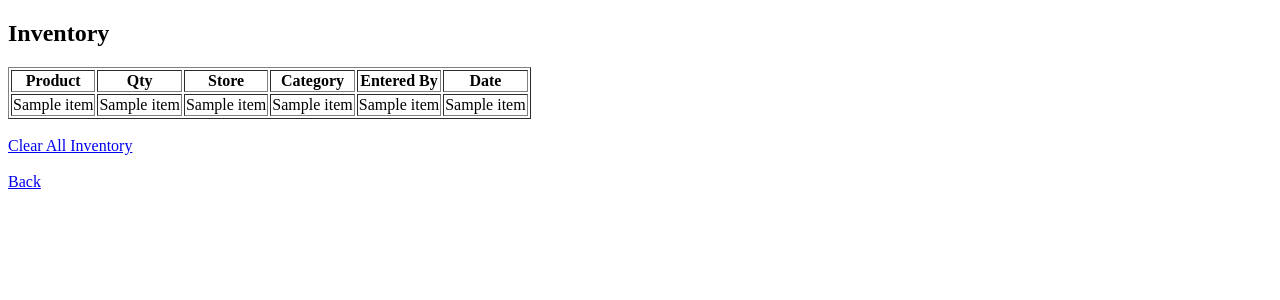
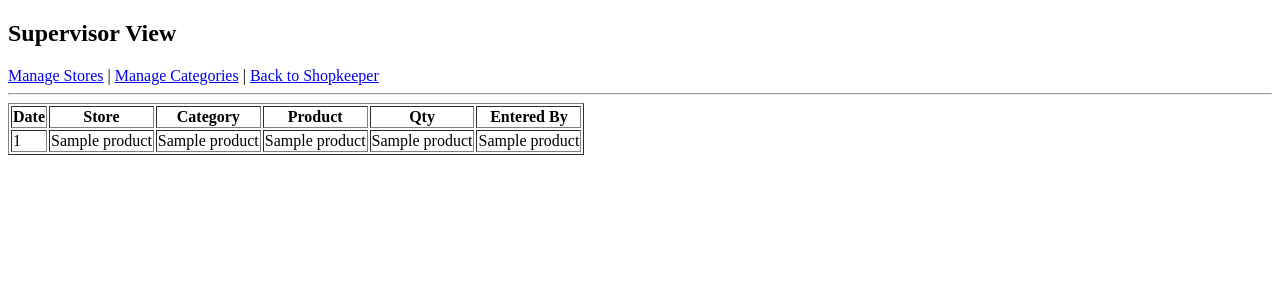
Before and after one commit to hetshah8100/inventory-system, a Flask app: template templates/supervisor.html in a window 1280 px wide. Shown: the top 300 px of the page. Run offline with Flask 3, Linux system fonts and the light colour scheme; the template is opened without the code that fills it: most values are stand-ins (such as "Sample title", 1, 10 or a date in 2020); some libraries are stand-ins or nearby versions.

Commit message:
Update supervisor.html

```diff
--- a/templates/supervisor.html
+++ b/templates/supervisor.html
@@ -4,32 +4,35 @@
   <title>Supervisor</title>
 </head>
 <body>
-<h2>Inventory</h2>
+
+<h2>Supervisor View</h2>
+
+<a href="/stores">Manage Stores</a> |
+<a href="/categories">Manage Categories</a> |
+<a href="/">Back to Shopkeeper</a>
+
+<hr>
 
 <table border="1">
   <tr>
+    <th>Date</th>
+    <th>Store</th>
+    <th>Category</th>
     <th>Product</th>
     <th>Qty</th>
-    <th>Store</th>
-    <th>Category</th>
     <th>Entered By</th>
-    <th>Date</th>
   </tr>
-
-{% for i in items %}
+  {% for p in products %}
   <tr>
-    <td>{{ i[1] }}</td>
-    <td>{{ i[2] }}</td>
-    <td>{{ i[3] }}</td>
-    <td>{{ i[4] }}</td>
-    <td>{{ i[5] }}</td>
-    <td>{{ i[6] }}</td>
+    <td>{{ p[0] }}</td>
+    <td>{{ p[1] }}</td>
+    <td>{{ p[2] }}</td>
+    <td>{{ p[3] }}</td>
+    <td>{{ p[4] }}</td>
+    <td>{{ p[5] }}</td>
   </tr>
   {% endfor %}
 </table>
 
-<br>
-<a href="/clear_inventory">Clear All Inventory</a><br><br>
-<a href="/">Back</a>
 </body>
 </html>
```
Lines whose indentation alone changed are shown as unchanged.
